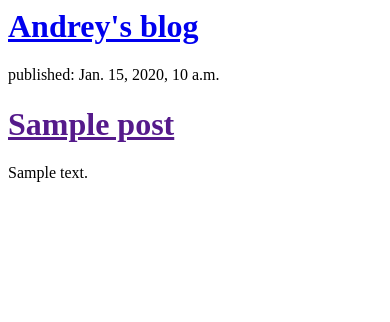
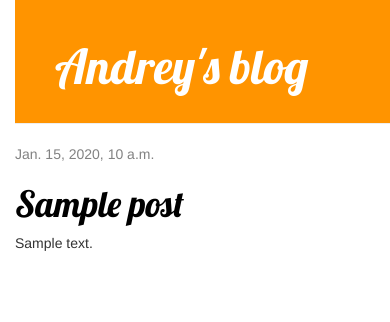
Before and after one commit to andreishvaidyuk/django_tutorial, a Django app: template blog/templates/blog/post_list.html in a window 390 px wide. Shown: the top 322 px of the page. Run offline with Django 3.2, Linux system fonts and the light colour scheme; the template is opened without the code that fills it: values that come from a table or form of the project are taken from there, others are empty; tables that the repository leaves empty hold one stand-in row (values such as "Sample post"); some libraries are stand-ins or nearby versions.

Commit message:
Added view and template for detailed blog post as well as CSS for the site

```diff
--- /dev/null
+++ b/blog/static/css/blog.css
@@ -0,0 +1,55 @@
+h1 a {
+    color: #FCA205;
+	font-family: 'Lobster';
+}
+
+body {
+    padding-left: 15px;
+}
+
+.page-header {
+    background-color: #ff9400;
+    margin-top: 0;
+    padding: 20px 20px 20px 40px;
+}
+
+.page-header h1, .page-header h1 a, .page-header h1 a:visited, .page-header h1 a:active {
+    color: #ffffff;
+    font-size: 36pt;
+    text-decoration: none;
+}
+
+.content {
+    margin-left: 40px;
+}
+
+h1, h2, h3, h4 {
+    font-family: 'Lobster', cursive;
+}
+
+.date {
+    color: #828282;
+}
+
+.save {
+    float: right;
+}
+
+.post-form textarea, .post-form input {
+    width: 100%;
+}
+
+.top-menu, .top-menu:hover, .top-menu:visited {
+    color: #ffffff;
+    float: right;
+    font-size: 26pt;
+    margin-right: 20px;
+}
+
+.post {
+    margin-bottom: 70px;
+}
+
+.post h1 a, .post h1 a:visited {
+    color: #000000;
+}
--- /dev/null
+++ b/blog/templates/blog/base.html
@@ -0,0 +1,27 @@
+{% load staticfiles %}
+<html>
+    <head>
+        <title>Andrey's blog</title>
+		<link rel="stylesheet" href="//maxcdn.bootstrapcdn.com/bootstrap/3.2.0/css/bootstrap.min.css">
+		<link rel="stylesheet" href="//maxcdn.bootstrapcdn.com/bootstrap/3.2.0/css/bootstrap-theme.min.css">
+		<link href="https://fonts.googleapis.com/css?family=Lobster&subset=latin,cyrillic" rel="stylesheet" type="text/css">
+		<link rel="stylesheet" href="{% static 'css/blog.css' %}">
+    </head>
+    <body>
+        <div class="page-header">
+            <h1><a href="/">Andrey's blog</a></h1>
+        </div>
+
+		<div class="content-container">
+			<div class="row">
+				<div class="col-md-8">
+					{% block content %}
+					{% endblock %}
+				</div>
+			</div>
+		</div>
+
+
+
+    </body>
+</html>
--- a/blog/templates/blog/post_list.html
+++ b/blog/templates/blog/post_list.html
@@ -1,19 +1,12 @@
-<html>
-    <head>
-        <title>Andrey's blog</title>
-    </head>
-    <body>
-        <div>
-            <h1><a href="/">Andrey's blog</a></h1>
-        </div>
-
-		{% for post in posts %}
-			<div>
-				<p>published: {{post.published_date}}</p>
-				<h1><a href="">{{post.title}}</a></h1>
-				<p>{{post.text|linebreaksbr}}</p>
+{% extends 'blog/base.html' %}
+{% block content %}
+	{% for post in posts %}
+		<div class="post">
+			<div class="date">
+				{{post.published_date}}
 			</div>
-		{% endfor %}
-
-    </body>
-</html>
+			<h1><a href="{% url 'post_detail' pk=post.pk %}">{{post.title}}</a></h1>
+			<p>{{post.text|linebreaksbr}}</p>
+		</div>
+	{% endfor %}
+{% endblock %}
--- a/blog/urls.py
+++ b/blog/urls.py
@@ -2,5 +2,6 @@ from django.conf.urls import url
 from . import views
 
 urlpatterns = [
-    url(r'^$', views.post_list, name='post_list')
+    url(r'^$', views.post_list, name='post_list'),
+    url(r'^post/(?P<pk>\d+)/$', views.post_detail, name='post_detail'),
 ]
--- a/blog/views.py
+++ b/blog/views.py
@@ -1,8 +1,13 @@
 from django.shortcuts import render
 from .models import Post
 from django.utils import timezone
+from django.shortcuts import render, get_object_or_404
 
 
 def post_list(request):
     posts = Post.objects.filter(published_date__lte=timezone.now()).order_by('published_date')
     return render(request, 'blog/post_list.html', {'posts': posts})
+
+def post_detail(request, pk):
+    post = get_object_or_404(Post, pk=pk)
+    return render(request, 'blog/post_detail.html', {'post': post})
```
Also changed, not shown: blog/templates/blog/post_detail.html (added, +13 -0 lines).
